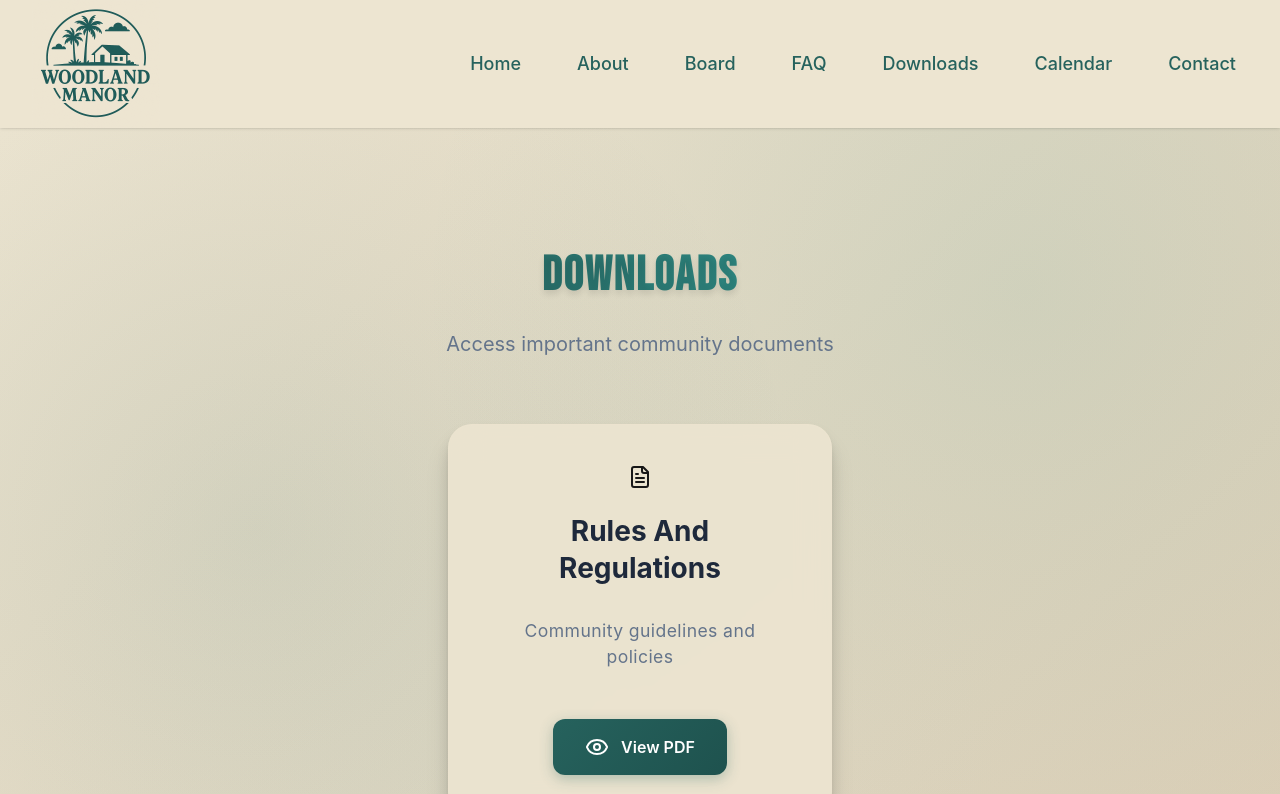
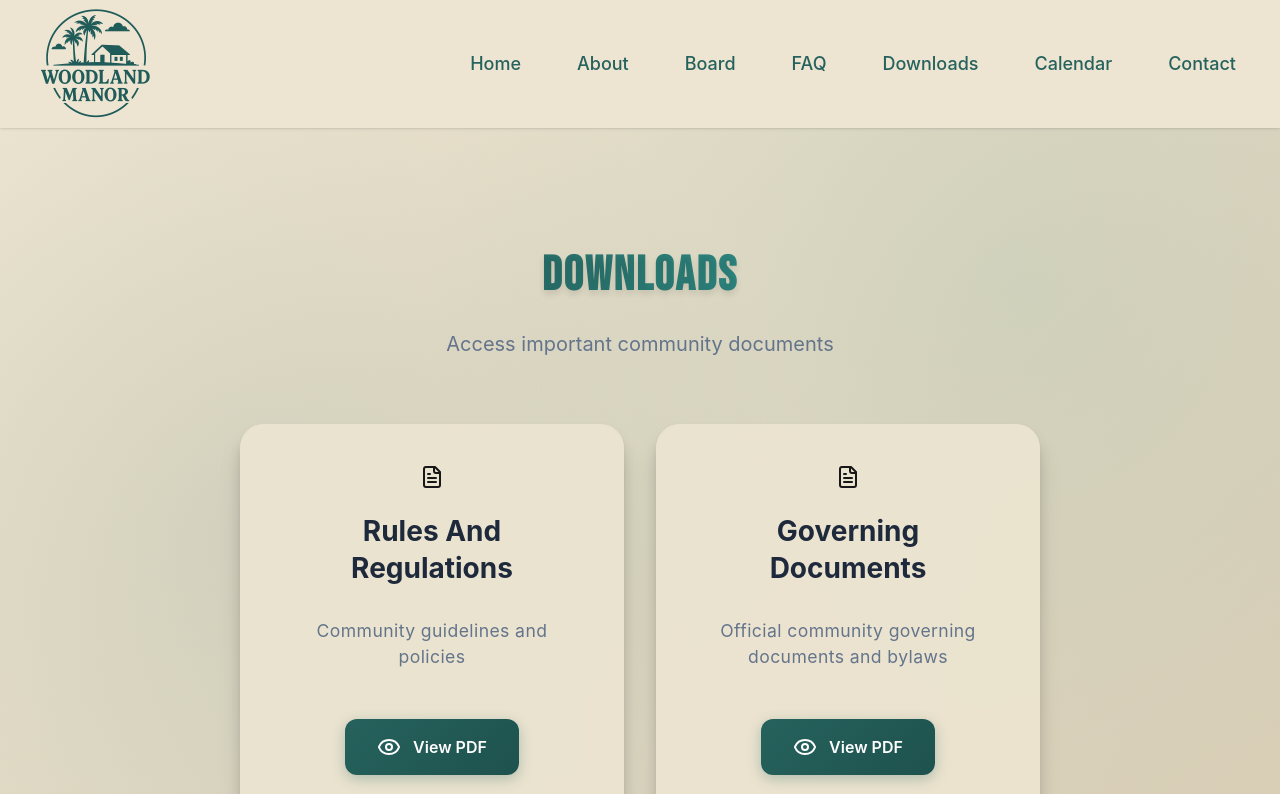
Before and after one commit to brennanhunter/woodland-manor, a Next.js app: page /downloads in a window 1280 px wide. Shown: the top 794 px of the page. Built offline with nearby package versions, Linux system fonts and the light colour scheme.

Commit message:
Added Governing Documents.

```diff
--- a/src/components/Documents.tsx
+++ b/src/components/Documents.tsx
@@ -3,9 +3,9 @@ import React from 'react';
 import { FileText, Eye } from 'lucide-react';
 
 const Downloads: React.FC = () => {
-  const handleViewPDF = () => {
+  const handleViewPDF = (filename: string) => {
     // Open PDF in new tab
-    window.open('/documents/Rules.pdf', '_blank');
+    window.open(`/documents/${filename}`, '_blank');
   };
 
   return (
@@ -271,14 +271,29 @@ const Downloads: React.FC = () => {
       </div>
 
       <div className="downloads-grid">
-        <div className="download-card" onClick={handleViewPDF}>
+        <div className="download-card" onClick={() => handleViewPDF('Rules.pdf')}>
           <div className="card-content">
             <FileText className="file-icon" />
             <h3 className="card-title">Rules and Regulations</h3>
             <p className="card-description">Community guidelines and policies</p>
             <button className="view-button" onClick={(e) => {
               e.stopPropagation();
-              handleViewPDF();
+              handleViewPDF('Rules.pdf');
+            }}>
+              <Eye className="view-icon" />
+              View PDF
+            </button>
+          </div>
+        </div>
+
+        <div className="download-card" onClick={() => handleViewPDF('GoverningDocuments.pdf')}>
+          <div className="card-content">
+            <FileText className="file-icon" />
+            <h3 className="card-title">Governing Documents</h3>
+            <p className="card-description">Official community governing documents and bylaws</p>
+            <button className="view-button" onClick={(e) => {
+              e.stopPropagation();
+              handleViewPDF('GoverningDocuments.pdf');
             }}>
               <Eye className="view-icon" />
               View PDF
```
Also changed, not shown: src/app/components/Documents.tsx (deleted), 1 other file (tests, documents, lock files or other folders).
